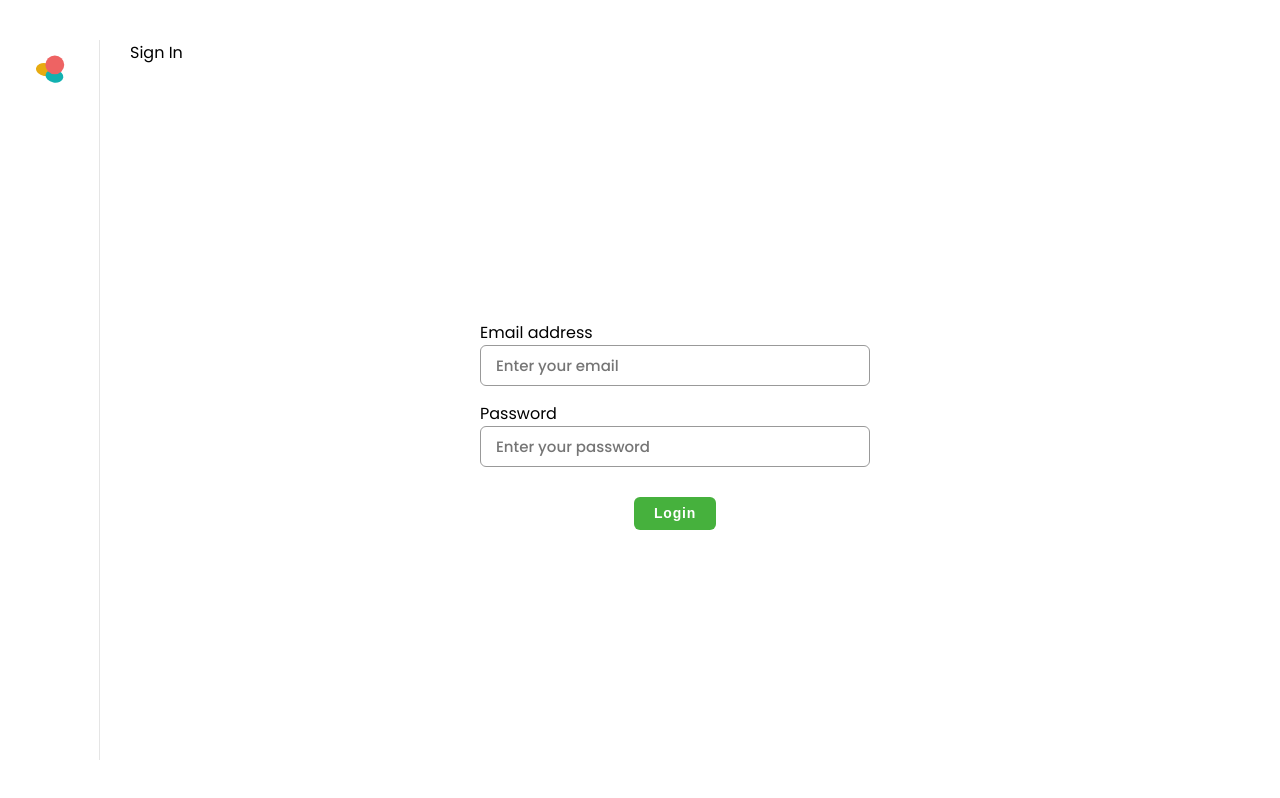
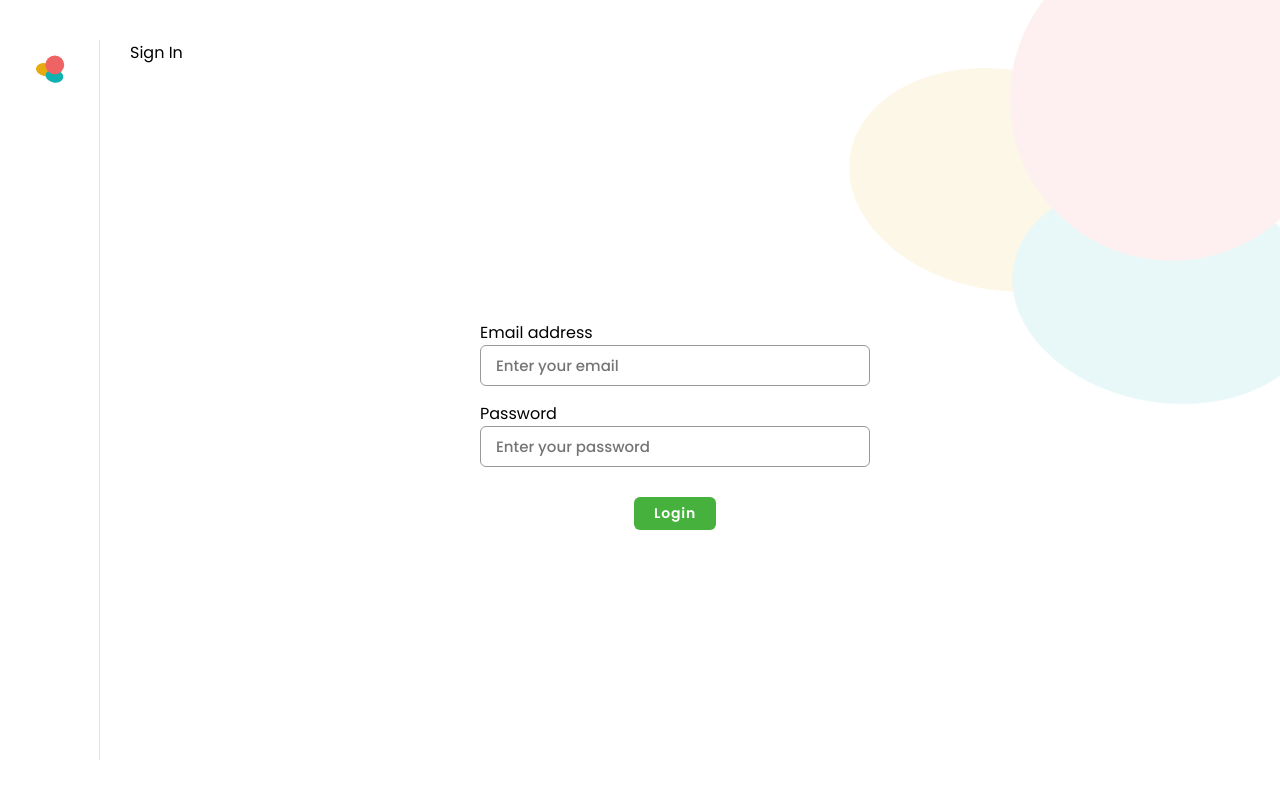
Before and after one commit to manjunathr6/we-connect-meet, a React (Create React App) app: page /login in a window 1280 px wide. Built offline with nearby package versions, Linux system fonts and the light colour scheme.

Commit message:
added login page with router

```diff
--- a/package.json
+++ b/package.json
@@ -8,6 +8,7 @@
     "@testing-library/user-event": "^13.5.0",
     "react": "^17.0.2",
     "react-dom": "^17.0.2",
+    "react-router-dom": "^6.2.2",
     "react-scripts": "5.0.0",
     "sass": "^1.49.9",
     "web-vitals": "^2.1.4"
--- a/src/App.js
+++ b/src/App.js
@@ -1,12 +1,20 @@
+import React, { useState } from "react";
 import "./App.scss";
 import LandingPage from "./pages/landingpage/LandingPage";
 import LoginPage from "./pages/loginPage/LoginPage";
 
 function App() {
+  const [validUser, setValidUser] = useState(false);
+  console.log("is valid user..", validUser);
+
   return (
     <div className="App">
-      <LoginPage />
-      {/* <LandingPage /> */}
+      {validUser ? (
+        <LandingPage />
+      ) : (
+        <LoginPage loginCheck={setValidUser} valid={validUser} />
+      )}
+      {/* <LoginPage loginCheck={setValidUser} /> */}
     </div>
   );
 }
--- /dev/null
+++ b/src/components/backgrounds/Image.js
@@ -0,0 +1,10 @@
+import React from "react";
+
+function Image(props) {
+  return (
+    <div className={`${props.class}`}>
+      <img src={props.src} alt={props.alt} />
+    </div>
+  );
+}
+export default Image;
--- a/src/components/formElements/Input.js
+++ b/src/components/formElements/Input.js
@@ -1,9 +1,8 @@
-import React, { useState } from "react";
+import React from "react";
 
 function Input(props) {
-  const [value, setValue] = useState("");
   const handleChange = (eve) => {
-    setValue(eve.target.value);
+    props.setValue(eve.target.value);
   };
   return (
     <div className={`mb-3 ${props.class}`}>
@@ -12,7 +11,7 @@ function Input(props) {
         id={props.id}
         type={props.type}
         placeholder={props.placeholder}
-        value={value}
+        value={props.value}
         onChange={handleChange}
       />
     </div>
--- a/src/index.js
+++ b/src/index.js
@@ -1,12 +1,20 @@
 import React from "react";
+import { BrowserRouter, Routes, Route } from "react-router-dom";
 import ReactDOM from "react-dom";
 import "./index.css";
 import App from "./App";
-// import reportWebVitals from "./reportWebVitals";
+import LandingPage from "./pages/landingpage/LandingPage";
+import LoginPage from "./pages/loginPage/LoginPage";
 
 ReactDOM.render(
   <React.StrictMode>
-    <App />
+    <BrowserRouter>
+      <Routes>
+        <Route path="/" element={<App />} />
+        <Route path="/login" element={<LoginPage />} />
+        <Route path="/landingpage" element={<LandingPage />} />
+      </Routes>
+    </BrowserRouter>
   </React.StrictMode>,
   document.getElementById("root")
 );
--- a/src/pages/loginPage/LoginPage.js
+++ b/src/pages/loginPage/LoginPage.js
@@ -1,17 +1,34 @@
-import React from "react";
+import React, { useState } from "react";
+import { Link } from "react-router-dom";
 import iconChoose from "../../assets/choose.svg";
 import LeftSideNav from "../../components/left-side-nav/LeftSideNav";
 import Input from "../../components/formElements/Input";
 import Paragraph from "../../components/text/Paragraph";
-import Button from "../../components/buttons/Button";
+import Image from "../../components/backgrounds/Image";
 
-function LoginPage() {
+import loginPageBgImg from "../../assets/bg-image.png";
+
+function LoginPage(props) {
+  console.log("login pagess", props);
   const data = [{ icon: `${iconChoose}`, name: "Choose" }];
+  const [email, setEmail] = useState("");
+  const [password, setPassword] = useState("");
+  const handleSubmit = (eve) => {
+    eve.preventDefault();
+    console.log("input values..", password, email);
+    if (email !== "" && password !== "") {
+      props.loginCheck(true);
+    }
+  };
   return (
-    <div className="md-d-flex">
+    <div className="md-d-flex login-page postion-relative">
       <LeftSideNav data={data} login={true} />
+      <Image
+        src={loginPageBgImg}
+        class="bg-img-login position-absolute right-0"
+      />
       <div className="login-block flex-1 py-8 px-6">
-        <div className="page-name">
+        <div className="page-name sm-mb-4">
           <Paragraph text="Sign In" />
         </div>
         <div className="form-container">
@@ -21,15 +38,30 @@ function LoginPage() {
               type="email"
               label="Email address"
               placeholder="Enter your email"
+              value={email}
+              setValue={setEmail}
+              onChange={(eve) => setEmail(eve.target.value)}
             />
             <Input
               id="password"
               type="password"
               label="Password"
+              value={password}
+              setValue={setPassword}
               placeholder="Enter your password"
+              onChange={(eve) => setPassword(eve.target.value)}
             />
             <div className="text-center mt-6">
-              <Button type="submit" name="Login" />
+              <div className="button">
+                <Link
+                  to={`${props.valid ? "/landingpage" : "/"}`}
+                  type="submit"
+                  name="Login"
+                  onClick={handleSubmit}
+                >
+                  Login
+                </Link>
+              </div>
             </div>
           </form>
         </div>
--- a/src/pages/loginPage/LoginPage.scss
+++ b/src/pages/loginPage/LoginPage.scss
@@ -1,9 +1,15 @@
-.form-container {
+
+.login-page {
     @include screenTablet {
-        top: 50%;
-        @include m-auto;
-        max-width: onlyPX(360);
-        transform: translateY(-50%);
-        @include position-relative;
+    .form-container {
+            top: 50%;
+            @include m-auto;
+            max-width: onlyPX(360);
+            transform: translateY(-50%);
+            @include position-relative;
+        }
+        .bg-img-login {
+            max-width: 35vw;
+        }
     }
 }
```
Also changed, not shown: src/assets/bg-image.png (added), 1 other file (tests, documents, lock files or other folders).
